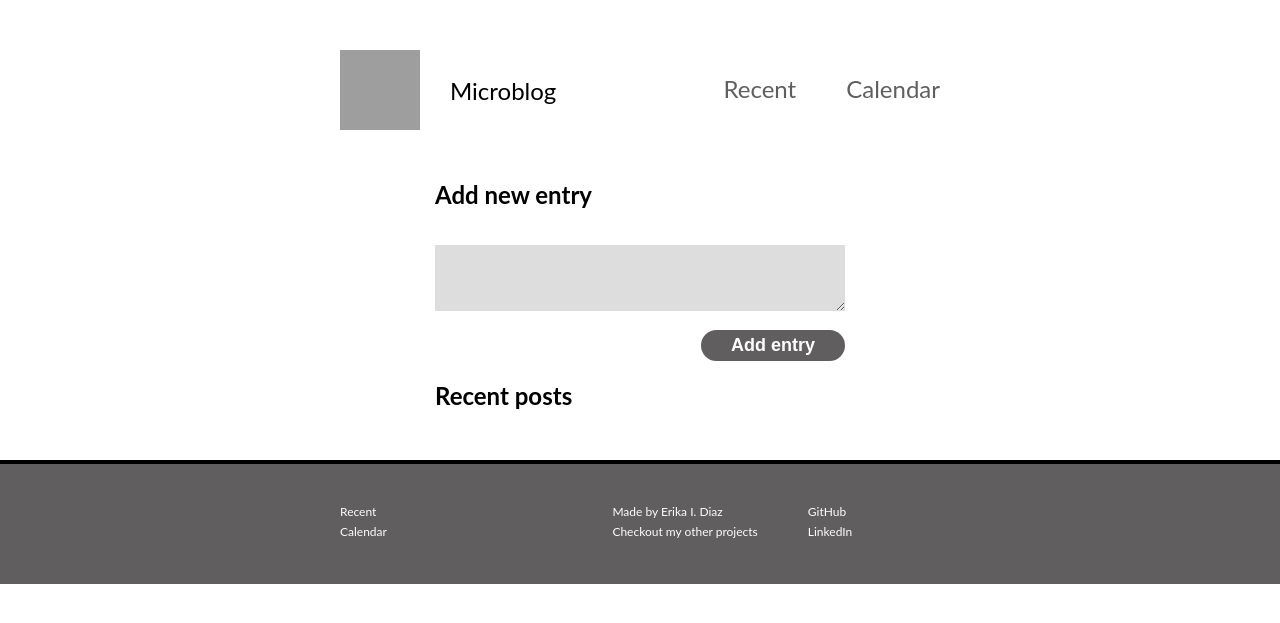
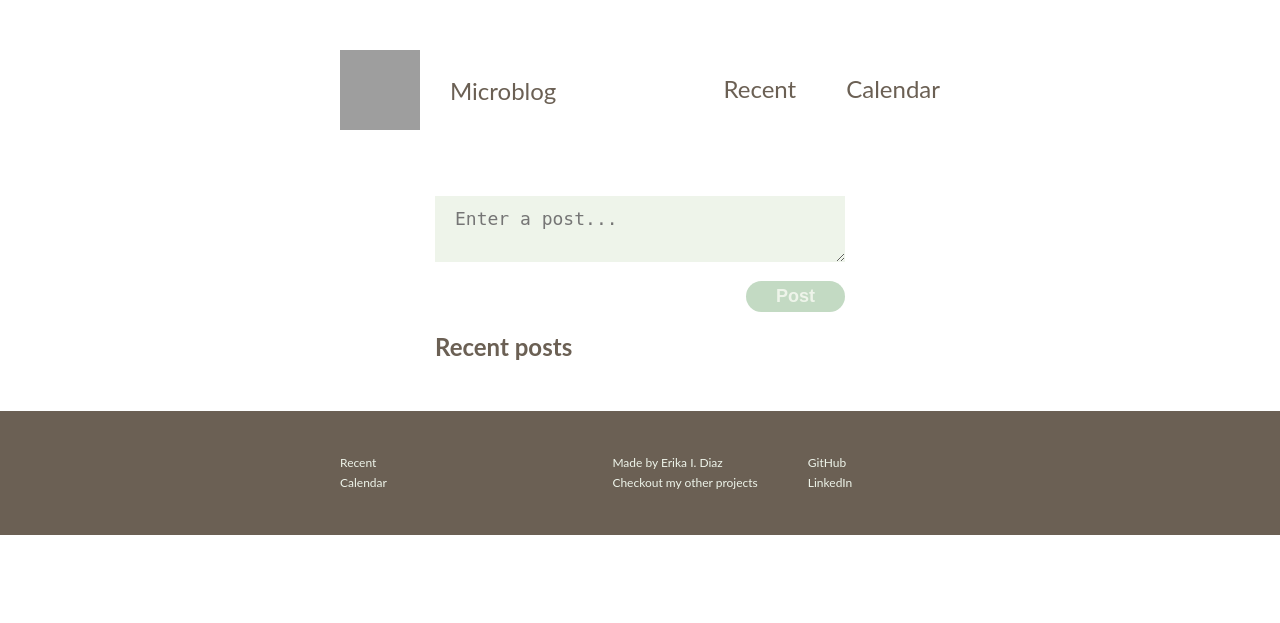
Before and after one commit to ErikaItzelDiaz/microBlog, a Flask app: page / in a window 1280 px wide. Shown: the top 623 px of the page. Run offline with Flask 3, Linux system fonts and the light colour scheme; data that the repository does not hold is empty; grey boxes are pictures that could not be loaded.

Commit message:
Added color palette

```diff
--- a/static/css/styles.css
+++ b/static/css/styles.css
@@ -1,5 +1,14 @@
 html{
     font-family: Lato, sans-serif;
+    color: var(--walnut-brown);
+}
+:root {
+    --walnut-brown: #6b6054;
+    --battleship-gray: #929487;
+    --ash-gray: #a1b0ab;
+    --tea-green: #c3dac3;
+    --nyanza: #d5ecd4;
+    --mint-cream: #eef4ea;
 }
 *,
 *::after,
@@ -33,7 +42,7 @@ body{
     flex-direction: row;
     padding: 0;
     list-style: none;
-    color: #605E5F
+    color: var(--walnut-brown);
 }
 .navbar__navigation-item{
     margin-left: 50px;
@@ -42,8 +51,8 @@ body{
     text-decoration: none;
     color: inherit;
 }
-.navbar__link:active ,.navbar__link:hover{
-    color: black;
+.navbar__link:active, .navbar__link:hover{
+    color: var(--battleship-gray);
 }
 .main{
     max-width: 450px;
@@ -63,21 +72,22 @@ body{
     font-size: 18px;
     padding: 12px 20px;
     border: none;
-    background-color: #DDDDDD;
+    background-color: var(--mint-cream);
     margin-button: 10px;
 }
 .form__submit{
-    background-color: #605E5F;
+    background-color: var(--tea-green);
     border: none;
     font-size: 18px;
     font-weight: bold;
     padding: 5px 30px;
     border-radius: 20px;
-    color: white;
+    color: var(--mint-cream);
     cursor: pointer
 }
 .form__submit:hover{
-    background-color:#898587
+    background-color: var(--nyanza);
+    color: var(--battleship-gray);
 }
 .entry{
     margin-top: 50px;
@@ -85,20 +95,22 @@ body{
 .entry__title{
     display: inline;
     font-size: 18px;
+    color: var(--battleship-gray);
 }
 .entry__date{
-    color: #5c6b70;
+    color: var(--ash-gray);
 }
 .entry__content{
     font-size:16px;
     line-height:150%;
+    color: var(--battleship-gray);
 }
 .footer{
-    background-color: #605E5F;
+    background-color: var(--walnut-brown);
     padding: 40px 0;
     margin: 50px 0 0 0;
-    border-top: 4px solid black;
-    color: #FCFDFF;
+    border-top: 4px solid var(--walnut-brown);
+    color: var(--mint-cream);
     font-size: 12px;
 }
 .footer__content{
--- a/templates/home.html
+++ b/templates/home.html
@@ -19,12 +19,11 @@
 		</header>
 		<main class="main">
 			<section>
-				<h1>Add new entry</h1>
 				<form class="form" action="/" method="POST">
 					<p class="form__input">
-						<textarea name="content" id="entry" class="form__textarea" aria-label="Entry Contents"></textarea>
+						<textarea name="content" id="entry" class="form__textarea" aria-label="Entry Contents" placeholder="Enter a post..."></textarea>
 					</p>
-					<button type="submit" class="form__submit">Add entry</button>
+					<button type="submit" class="form__submit">Post</button>
 				</form>
 			</section>
 			<section>
```
